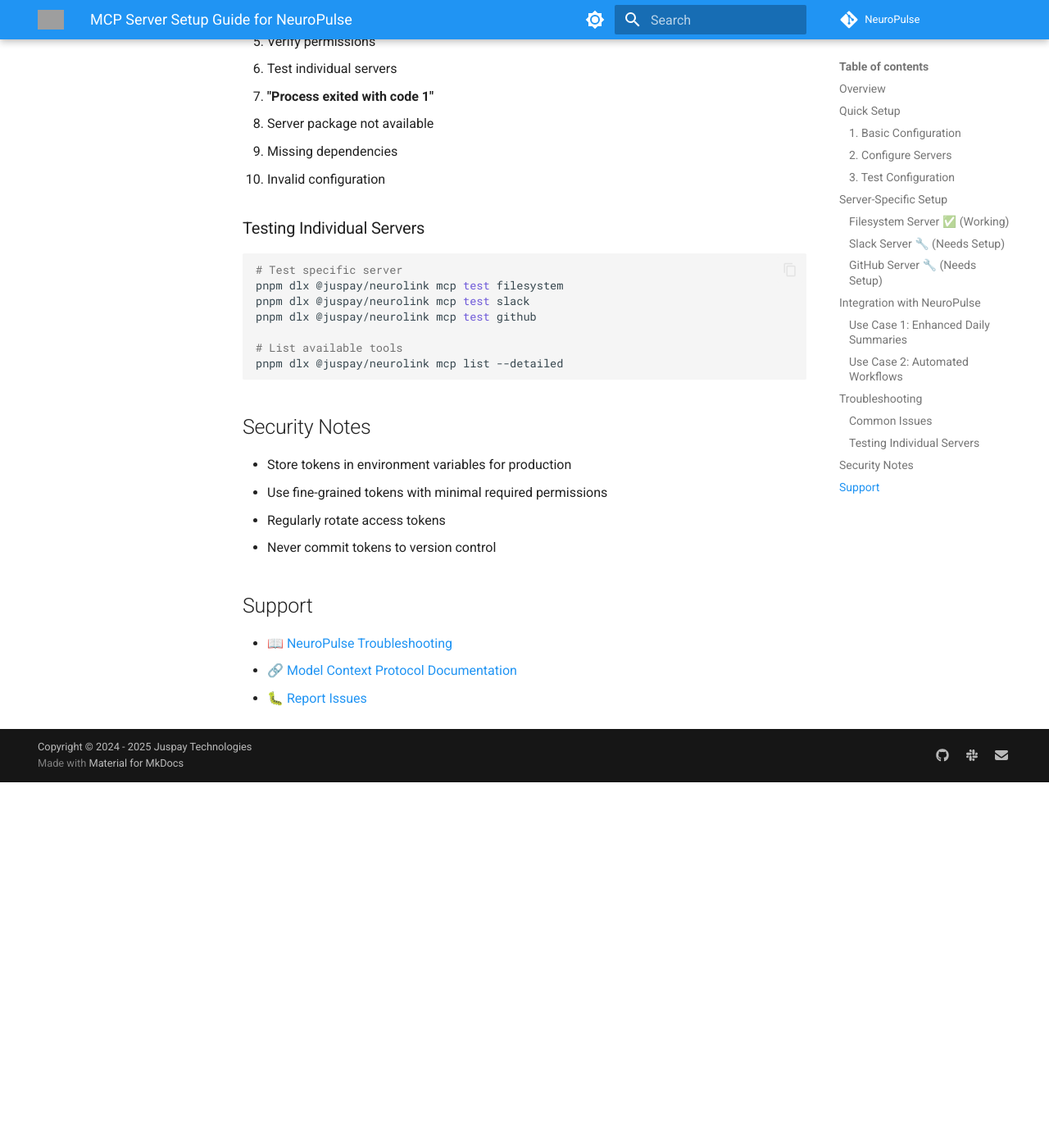
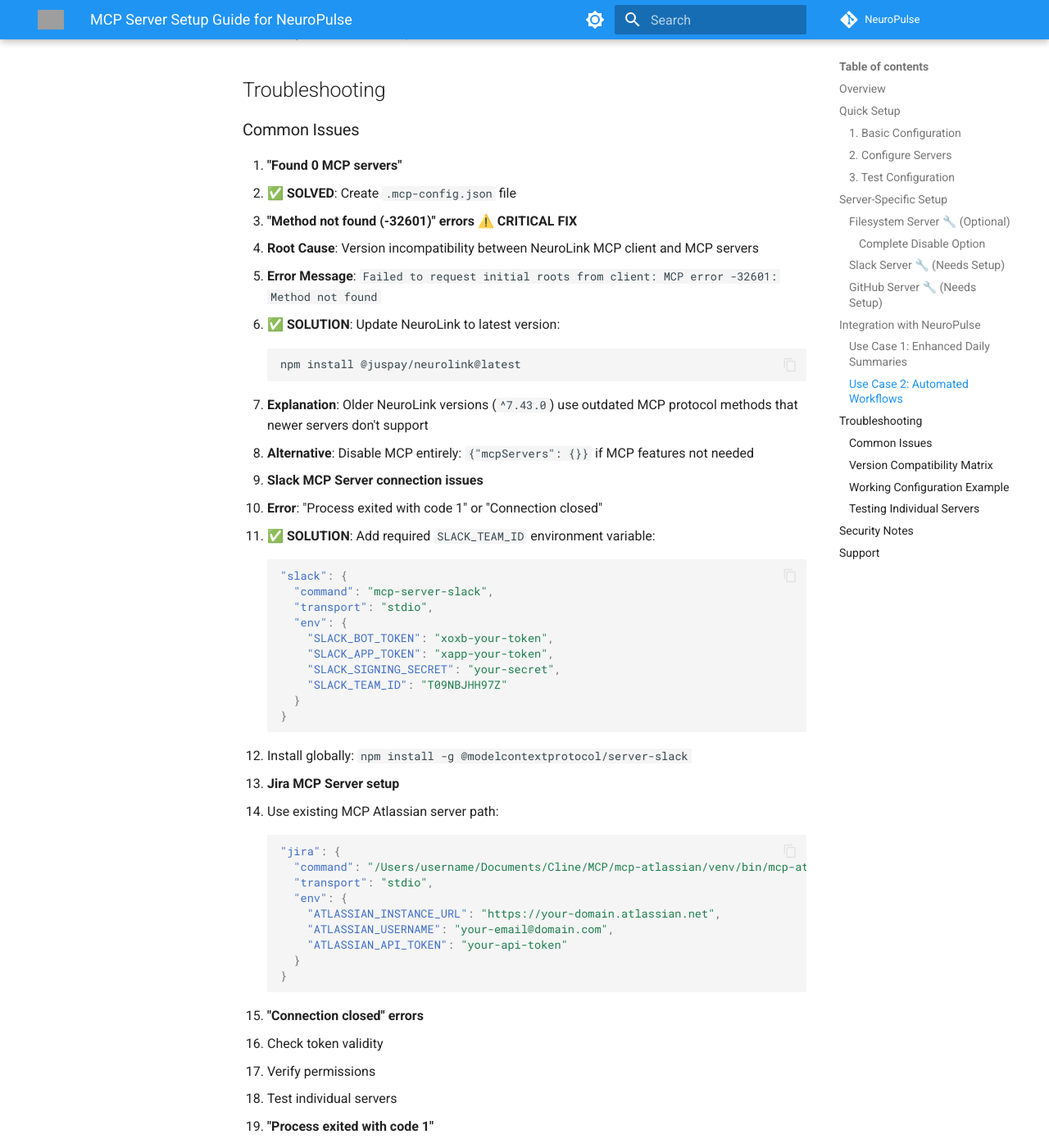
Before and after one commit to juspay/NeuroPulse, an MkDocs documentation site: the page built from docs/MCP_SETUP.md, in a window 1280 px wide and 1400 px high, scrolled down 2861 px. Shown: the whole window at 82% size. Built offline with MkDocs 1.6.1 and Material for MkDocs 9.7.7, drawn with Linux system fonts in a browser that asks for light colours; comment, search, counter and statistics services are not loaded; the version menu is left out; before the commit the page ends 3815 px from its top, so only the background shows below that; some of the changed text lies outside the part shown; grey boxes are pictures that could not be loaded.

Commit message:
feat: fix MCP integration and add comprehensive documentation
- Update NeuroLink to v7.53.5 to resolve MCP protocol compatibility
- Add detailed MCP troubleshooting guide to docs/MCP_SETUP.md
- Fix MCP error -32601 'Method not found' issue
- Add working configuration for Slack, Jira, and filesystem MCP servers
- Include SLACK_TEAM_ID requirement for Slack MCP server
- Document version compatibility matrix and solutions

````diff
--- a/docs/MCP_SETUP.md
+++ b/docs/MCP_SETUP.md
@@ -21,8 +21,8 @@ Edit `.mcp-config.json` with your credentials:
 {
   "mcpServers": {
     "filesystem": {
-      "command": "npx",
-      "args": ["-y", "@modelcontextprotocol/server-filesystem", "/Users/your-username/Desktop/NeuroPulse"],
+      "command": "mcp-server-filesystem",
+      "args": ["/Users/your-username/Desktop/NeuroPulse"],
       "transport": "stdio"
     },
     "slack": {
@@ -54,10 +54,21 @@ pnpm dlx @juspay/neurolink mcp list
 
 ## Server-Specific Setup
 
-### Filesystem Server ✅ (Working)
+### Filesystem Server 🔧 (Optional)
 - **Purpose**: Read/write files, analyze project structure
-- **Requirements**: File system access (already configured)
+- **Requirements**: File system access (optional for NeuroPulse core functionality)
+- **Installation**: `npm install -g @modelcontextprotocol/server-filesystem`
 - **Tools**: 14+ file operations
+- **Status**: ✅ Can be enabled or disabled based on needs
+
+#### Complete Disable Option
+If you want to eliminate all MCP-related messages:
+```json
+{
+  "mcpServers": {}
+}
+```
+This completely disables MCP integration while preserving core NeuroPulse functionality.
 
 ### Slack Server 🔧 (Needs Setup)
 - **Purpose**: Send messages, read channels, manage Slack workspace
@@ -100,15 +111,105 @@ With MCP servers configured, NeuroPulse can:
 1. **"Found 0 MCP servers"**
    - ✅ **SOLVED**: Create `.mcp-config.json` file
 
-2. **"Connection closed" errors**
+2. **"Method not found (-32601)" errors** ⚠️ **CRITICAL FIX**
+   - **Root Cause**: Version incompatibility between NeuroLink MCP client and MCP servers
+   - **Error Message**: `Failed to request initial roots from client: MCP error -32601: Method not found`
+   - ✅ **SOLUTION**: Update NeuroLink to latest version:
+     ```bash
+     npm install @juspay/neurolink@latest
+     ```
+   - **Explanation**: Older NeuroLink versions (`^7.43.0`) use outdated MCP protocol methods that newer servers don't support
+   - **Alternative**: Disable MCP entirely: `{"mcpServers": {}}` if MCP features not needed
+
+3. **Slack MCP Server connection issues**
+   - **Error**: "Process exited with code 1" or "Connection closed"
+   - ✅ **SOLUTION**: Add required `SLACK_TEAM_ID` environment variable:
+     ```json
+     "slack": {
+       "command": "mcp-server-slack",
+       "transport": "stdio",
+       "env": {
+         "SLACK_BOT_TOKEN": "xoxb-your-token",
+         "SLACK_APP_TOKEN": "xapp-your-token",
+         "SLACK_SIGNING_SECRET": "your-secret",
+         "SLACK_TEAM_ID": "T09NBJHH97Z"
+       }
+     }
+     ```
+   - Install globally: `npm install -g @modelcontextprotocol/server-slack`
+
+4. **Jira MCP Server setup**
+   - Use existing MCP Atlassian server path:
+     ```json
+     "jira": {
+       "command": "/Users/username/Documents/Cline/MCP/mcp-atlassian/venv/bin/mcp-atlassian",
+       "transport": "stdio",
+       "env": {
+         "ATLASSIAN_INSTANCE_URL": "https://your-domain.atlassian.net",
+         "ATLASSIAN_USERNAME": "your-email@domain.com",
+         "ATLASSIAN_API_TOKEN": "your-api-token"
+       }
+     }
+     ```
+
+5. **"Connection closed" errors**
    - Check token validity
    - Verify permissions
    - Test individual servers
 
-3. **"Process exited with code 1"**
+6. **"Process exited with code 1"**
    - Server package not available
    - Missing dependencies
    - Invalid configuration
+
+### Version Compatibility Matrix
+
+| NeuroLink Version | MCP Support | Status |
+|-------------------|-------------|---------|
+| `^7.43.0` | ❌ Outdated protocol | Causes "Method not found" errors |
+| `7.53.5+` | ✅ Latest protocol | Full compatibility |
+
+### Working Configuration Example
+
+```json
+{
+  "mcpServers": {
+    "filesystem": {
+      "command": "mcp-server-filesystem",
+      "args": ["/Users/your-username/Desktop/NeuroPulse"],
+      "transport": "stdio"
+    },
+    "slack": {
+      "command": "mcp-server-slack",
+      "transport": "stdio",
+      "env": {
+        "SLACK_BOT_TOKEN": "xoxb-your-actual-slack-bot-token",
+        "SLACK_APP_TOKEN": "xapp-your-actual-slack-app-token",
+        "SLACK_SIGNING_SECRET": "your-actual-slack-signing-secret",
+        "SLACK_TEAM_ID": "your-actual-slack-team-id"
+      }
+    },
+    "jira": {
+      "command": "/path/to/your/mcp-atlassian/venv/bin/mcp-atlassian",
+      "transport": "stdio",
+      "env": {
+        "ATLASSIAN_INSTANCE_URL": "https://your-domain.atlassian.net",
+        "ATLASSIAN_USERNAME": "your-email@domain.com",
+        "ATLASSIAN_API_TOKEN": "your-actual-atlassian-api-token"
+      }
+    }
+  }
+}
+```
+
+**Expected Result:**
+```
+✔ Found 3 MCP servers
+
+filesystem CONNECTED - Tools: 14 available
+slack CONNECTED - Tools: 8 available
+jira CONNECTED - Tools: 0 available
+```
 
 ### Testing Individual Servers
 
````
Also changed, not shown: README.md (+289 -7 lines), docs/PROJECT_STRUCTURE.md (added, +277 -0 lines), package.json (+10 -10 lines), 2 other files.
